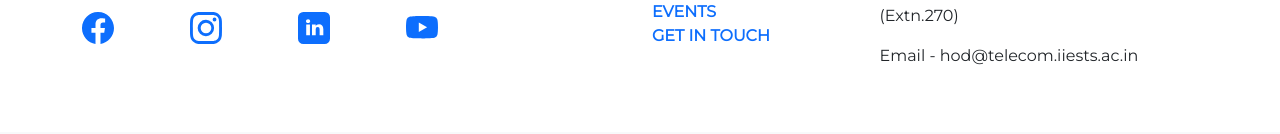
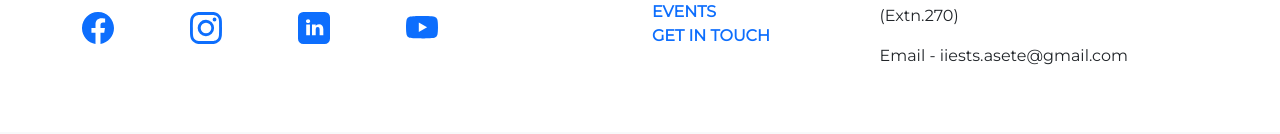
Before and after one commit to Susmita2105/Event-Calendar, a React (Create React App) app: page / in a window 1280 px wide. Shown: the part 2382-2516 px from the top of the page. Built offline with nearby package versions, Linux system fonts and the light colour scheme.

Commit message:
Update App.js

```diff
--- a/src/App.js
+++ b/src/App.js
@@ -109,7 +109,7 @@ function App() {
                       <p>Phone Number - 033-26684561-63 (Extn.270)</p>
                     </li>
                     <li>
-                      <p>Email - hod@telecom.iiests.ac.in</p>
+                      <p>Email - iiests.asete@gmail.com</p>
                     </li>
                   </ul>
                 </div>
```
